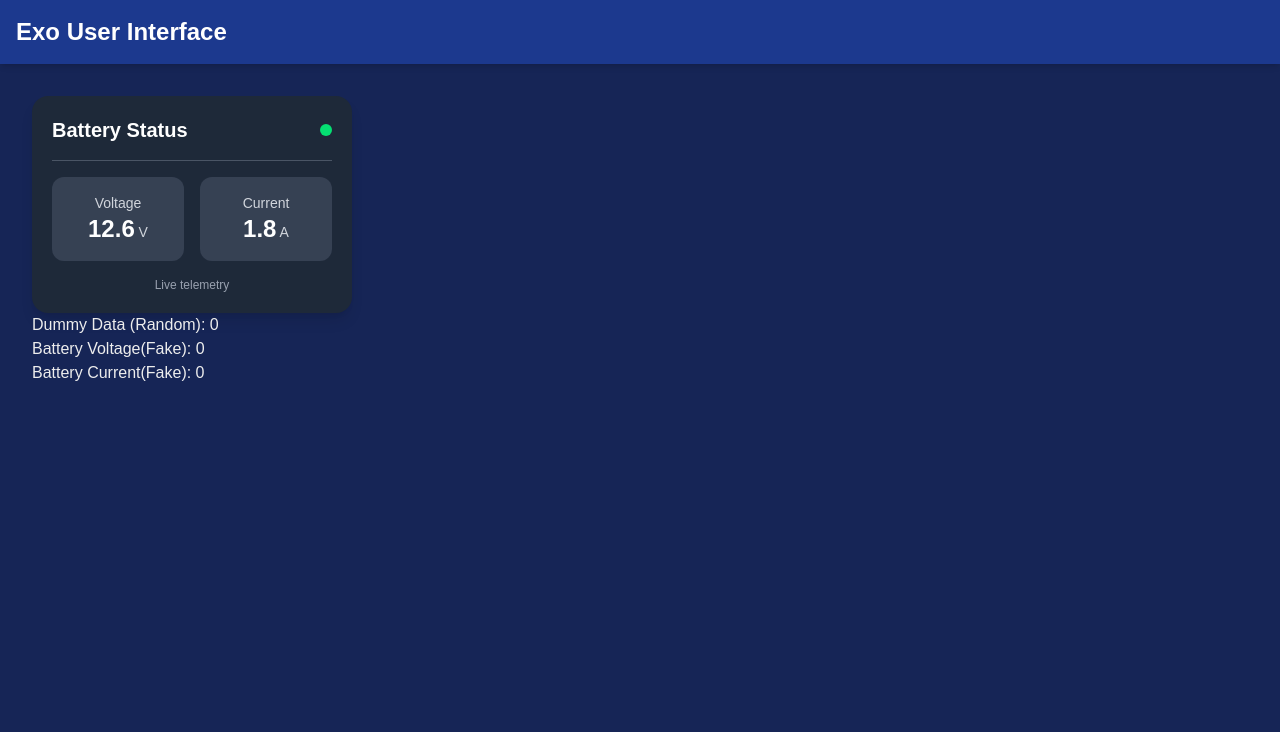
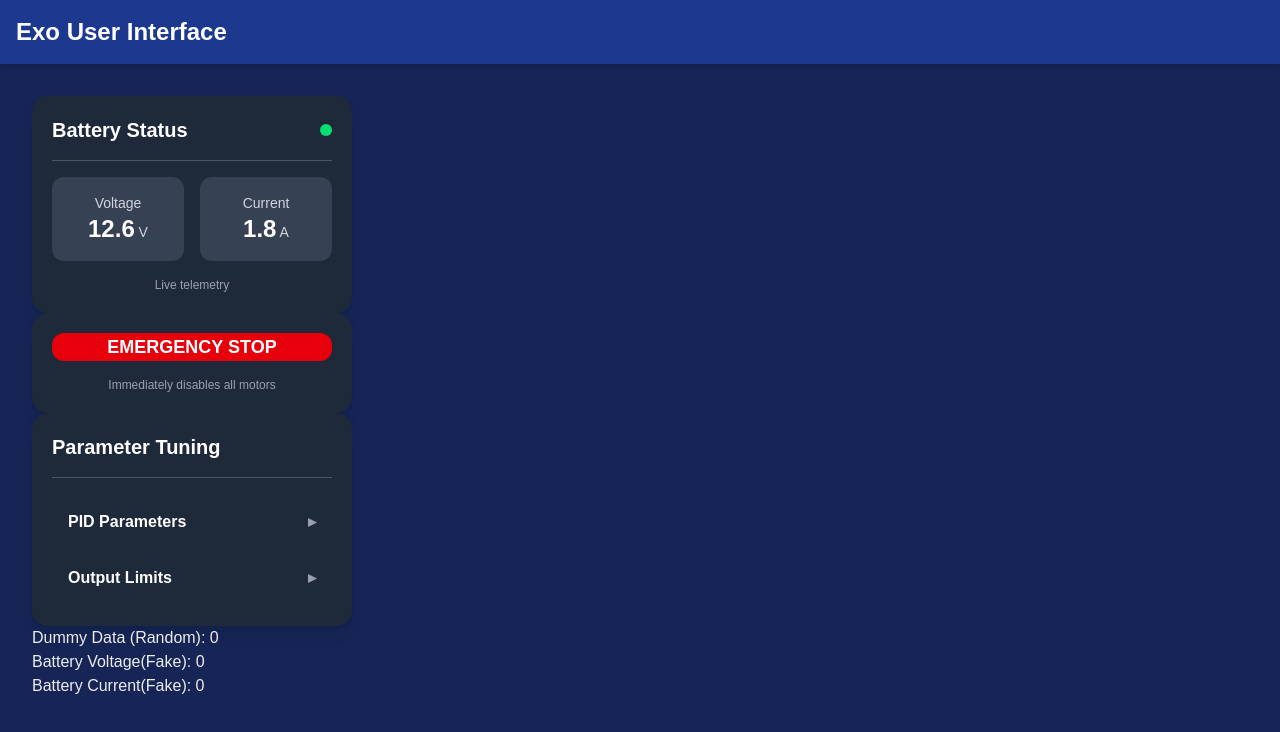
Before and after one commit to BioTronDesignTeam/exo-gui, a Next.js app: page / in a window 1280 px wide. Shown: the top 732 px of the page. Built offline with nearby package versions, Linux system fonts and the light colour scheme; no server answers.

Commit message:
Copied code over

```diff
--- /dev/null
+++ b/app/components/Dropdown.tsx
@@ -0,0 +1,40 @@
+"use client"
+import React, { useState } from "react"
+
+type DropdownProps = {
+  title: string
+  icon?: React.ReactNode
+  children: React.ReactNode
+}
+
+const Dropdown = ({ title, icon, children }: DropdownProps) => {
+  const [open, setOpen] = useState(false)
+
+  return (
+    <div className="w-[100%] bg-gray-800 p-4">
+      {/* Header */}
+      <button
+        onClick={() => setOpen(!open)}
+        className="w-full flex items-center justify-between text-left text-white font-semibold"
+      >
+        <div className="flex items-center gap-3">
+          {icon && <span className="text-gray-300">{icon}</span>}
+          <span>{title}</span>
+        </div>
+
+        <span className="text-gray-400">
+          {open ? "▾" : "▸"}
+        </span>
+      </button>
+
+      {/* Content */}
+      {open && (
+        <div className="rounded-xl p-2 text-sm text-gray-300">
+          {children}
+        </div>
+      )}
+    </div>
+  )
+}
+
+export default Dropdown
--- /dev/null
+++ b/app/components/EmergencyStop.tsx
@@ -0,0 +1,26 @@
+"use client" //use react hook
+
+import React, { useState } from "react"
+
+const EmergencyStop = () => {
+
+    const [isStopped, setIsStopped] = useState<boolean>(false)
+
+    return (
+        <div className="w-[320px] rounded-2xl bg-gray-800 p-5 shadow-lg border-red">
+            {/* Emergency Stop Button */}
+            <button onClick={() => setIsStopped(!isStopped)}
+                className={`w-full rounded-xl text-lg font-bold
+                    ${isStopped ? "bg-blue-700 text-gray-300 hover:bg-blue-600" : "bg-red-600 text-white hover:bg-red-500"}`
+                    }
+                >
+                {isStopped ? "Reset Emergency Stop" : "EMERGENCY STOP"}
+            </button>
+
+            {/* Footer */}
+            <p className="mt-4 text-xs text-gray-400 text-center">Immediately disables all motors</p>
+        </div>
+    )
+}
+
+export default EmergencyStop
--- /dev/null
+++ b/app/components/ParameterTuning.tsx
@@ -0,0 +1,91 @@
+"use client" //react hook
+import React, {useState} from "react"
+import Dropdown from './Dropdown'
+
+
+const ParameterTuning = () => {
+    return (
+        <div className="w-[320px] rounded-2xl bg-gray-800 p-5 shadow-lg border-red">
+            {/* Header */}
+            <div className="flex items-center justify-between mb-4">
+                <h2 className="text-xl font-bold text-white">Parameter Tuning</h2>
+            </div>
+            <div className="border-b border-gray-600 mb-4" />
+
+            {/* Dropdown menus */}
+            <Dropdown title="PID Parameters">
+                <Dropdown title="Hip">
+                    <PID/>
+                </Dropdown>
+                <Dropdown title="Knee">
+                    <PID/>
+                </Dropdown>
+            </Dropdown>
+            <Dropdown title="Output Limits" >
+                <OutputLimit />
+            </Dropdown>
+        </div>
+    )
+}
+
+const PID = () => {
+    const [Kp, setKp] = useState("")
+    const [Ki, setKi] = useState("")
+    const [Kd, setKd] = useState("")
+
+    const handleSubmit = (e: React.FormEvent<HTMLFormElement>) => {
+        e.preventDefault();
+
+        const Kp_final = Number(Kp)
+        const Ki_final = Number(Ki)
+        const Kd_final = Number(Kd)
+        alert(`PID applied!`)
+    };
+    return(
+
+        <form className="flex-col gap-5" onSubmit={handleSubmit} >
+            <label>Kp (Proportional)
+                <input className="bg-white text-black p-1 rounded-s" type="number" value={Kp} onChange={(e) => setKp(e.target.value)}/>
+            </label><br/>
+            <label>Ki (Integral)
+                <input className="bg-white text-black p-1 rounded-s" type="number" value={Ki} onChange={(e) => setKi(e.target.value)}/>
+            </label><br/>
+            <label>Kd (Derivative)
+                <input className="bg-white text-black p-1 rounded-s" type="number" value={Kd} onChange={(e) => setKd(e.target.value)}/>
+            </label>
+            <button className="w-[100%] text-center border-2 border-white rounded-s" type="submit">Apply PID</button>
+        </form>
+    )
+}
+
+const OutputLimit = () => {
+    const[maxCurr, setMaxCurr] = useState("")
+    const[maxVel, setMaxVel] = useState("")
+    const[maxTor, setMaxTor] = useState("")
+
+    const handleSubmit = (e: React.FormEvent<HTMLFormElement>) => {
+        e.preventDefault();
+
+        const maxCurr_final = Number(maxCurr)
+        const maxVel_final = Number(maxVel)
+        const maxTor_final = Number(maxTor)
+        alert(`Output limits applied!`)
+    };
+
+    return (
+        <form className="flex-col gap-5" onSubmit={handleSubmit} >
+            <label>Max Current (A)
+                <input className="bg-white text-black p-1 rounded-s" type="number" value={maxCurr} onChange={(e) => setMaxCurr(e.target.value)}/>
+            </label><br/>
+            <label>Max Velocity (*/s)
+                <input className="bg-white text-black p-1 rounded-s" type="number" value={maxVel} onChange={(e) => setMaxVel(e.target.value)}/>
+            </label><br/>
+            <label>Max Torque (Nm)
+                <input className="bg-white text-black p-1 rounded-s" type="number" value={maxTor} onChange={(e) => setMaxTor(e.target.value)}/>
+            </label>
+            <button className="w-[100%] text-center border-2 border-white rounded-s" type="submit">Apply Output Limits</button>
+        </form>
+    )
+}
+
+export default ParameterTuning
--- a/app/components/index.ts
+++ b/app/components/index.ts
@@ -1,2 +1,4 @@
 export {default as BatteryStatus} from './BatteryStatus'
 export {default as Header} from './Header'
+export {default as EmergencyStop} from './EmergencyStop'
+export {default as ParameterTuning} from './ParameterTuning'
--- a/app/page.tsx
+++ b/app/page.tsx
@@ -1,4 +1,4 @@
-import { BatteryStatus, Header } from "./components";
+import { BatteryStatus, Header, EmergencyStop, ParameterTuning } from "./components";
 import DummyWebsocketDisplay from "./components/DummyWebsocketDisplay";
 
 export default function Home() {
@@ -7,6 +7,8 @@ export default function Home() {
       <Header />
       <main className="bg-blue-950 h-screen p-8">
         <BatteryStatus />
+        <EmergencyStop />
+        <ParameterTuning />
         <DummyWebsocketDisplay/>
       </main>
     </div>
```
